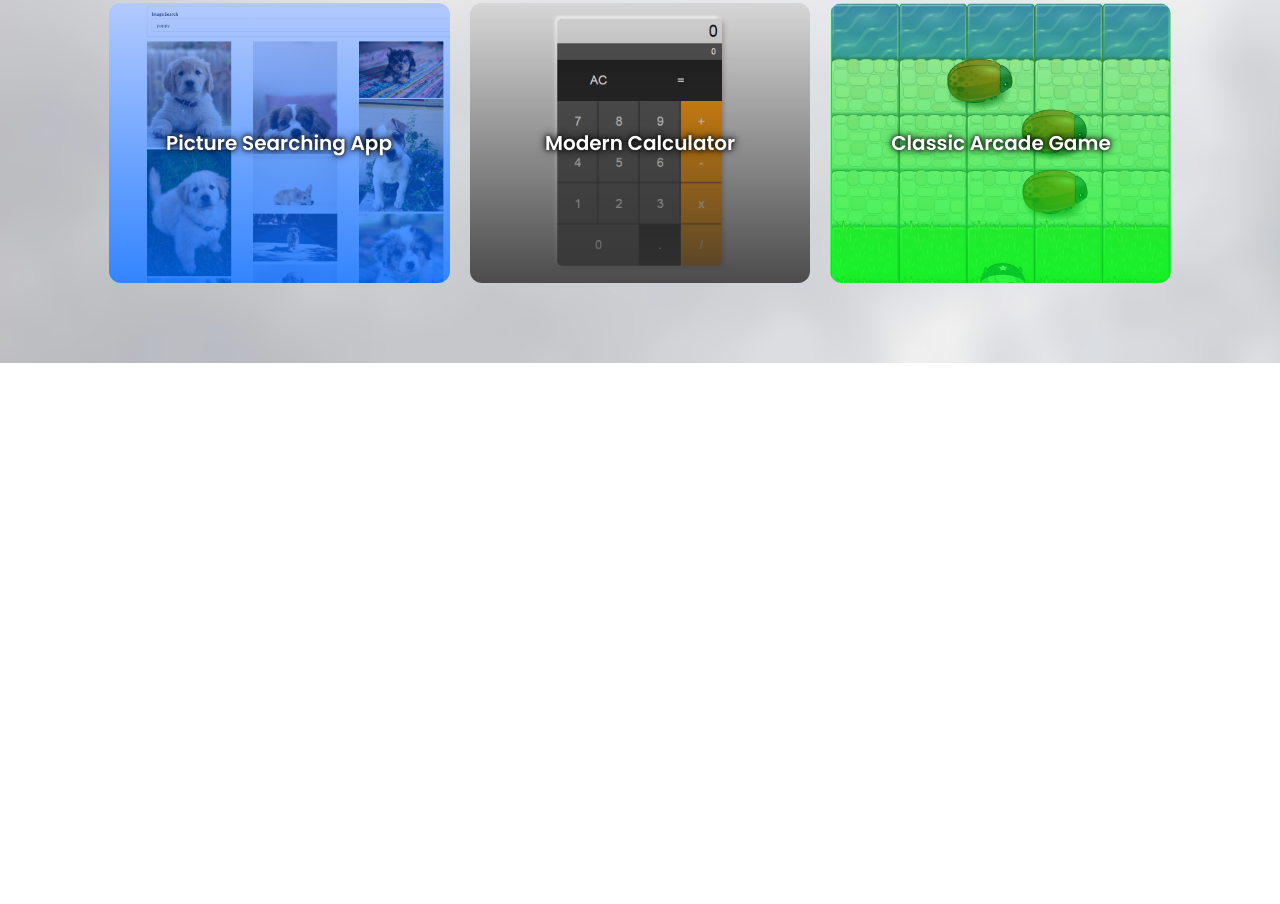
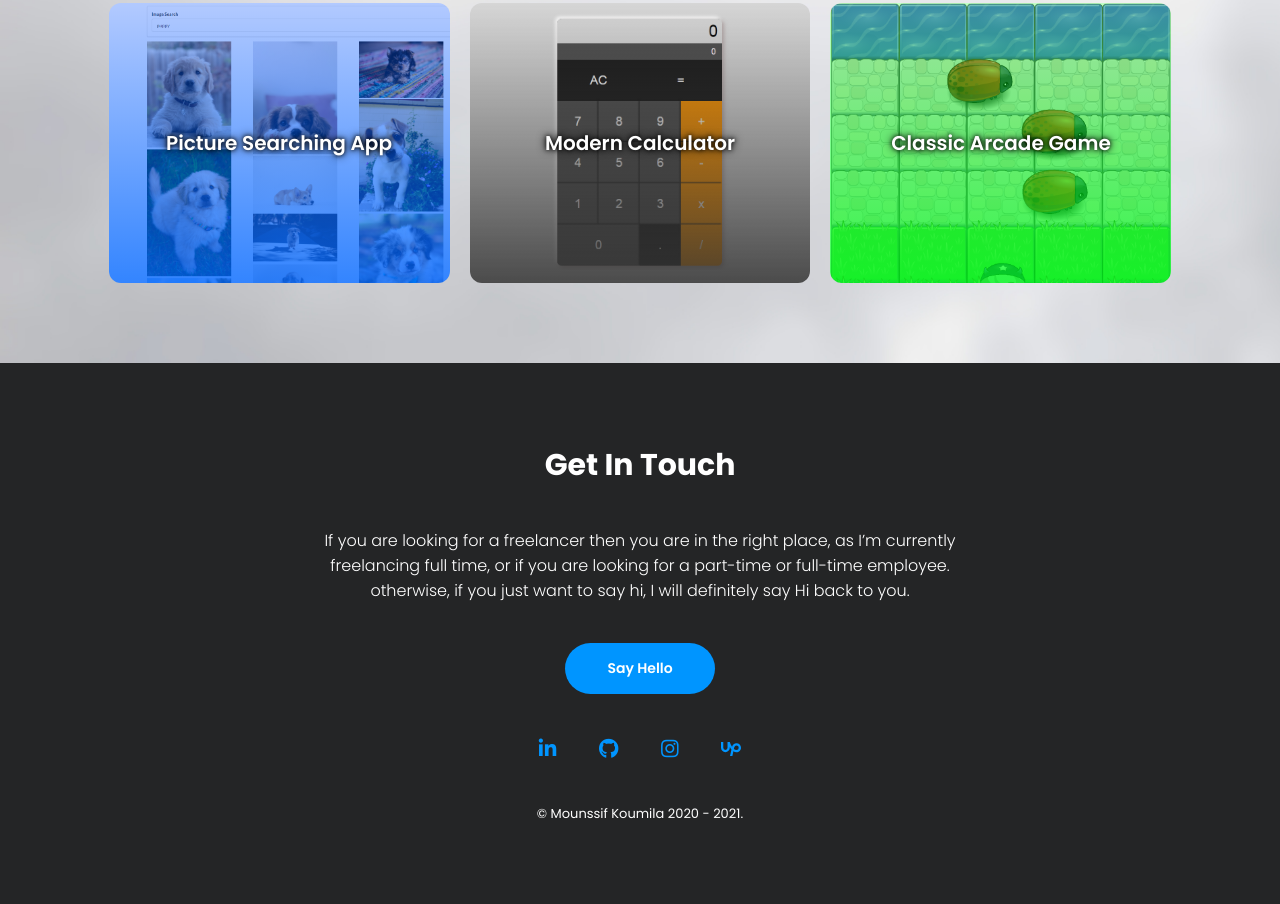
Before and after one commit to cefdev/Portfolio, a website: page index.html in a window 1280 px wide. Shown: the part 2088-2992 px from the top of the page. Before the commit the page ends 2451 px from the top, so only its background shows below. Drawn offline with Linux system fonts and the light colour scheme.

Commit message:
Building Footer section

```diff
--- a/index.html
+++ b/index.html
@@ -145,7 +145,8 @@
                     JSX, React, CSS, YouTube API
                 </p>
                 <div class="project_links">
-                    <a class="external" target="_blank" href="https://cefdev-youtube.netlify.app/"><i class="fas fa-external-link-alt"></i></a>
+                    <a class="external" target="_blank" href="https://cefdev-youtube.netlify.app/"><i
+                            class="fas fa-external-link-alt"></i></a>
                     <a class="github" target="_blank" href="https://github.com/cefdev/React-Video-App"><i
                             class="fab fa-github"></i></a>
                 </div>
@@ -161,7 +162,8 @@
                     JSX, React, Unsplash API, Semantic UI
                 </p>
                 <div class="project_links">
-                    <a class="external" target="_blank" href="https://cefdev-pictures.netlify.app/"><i class="fas fa-external-link-alt"></i></a>
+                    <a class="external" target="_blank" href="https://cefdev-pictures.netlify.app/"><i
+                            class="fas fa-external-link-alt"></i></a>
                     <a class="github" target="_blank" href="https://github.com/cefdev/React-Picture-App"><i
                             class="fab fa-github"></i></a>
                 </div>
@@ -202,6 +204,32 @@
             </div>
         </div>
     </div>
+    <!-- FOOTER SECTION -->
+    <footer class="footer" id="contact">
+        <h1 class="footer_header">Get In Touch</h1>
+        <p class="footer_paragraph">If you are looking for a freelancer then you are in the right place, as I’m
+            currently freelancing full time, or if you are looking for a part-time or full-time employee. otherwise, if
+            you just want to say hi, I will definitely say Hi back to you.</p>
+        <div class="footer_btn">
+            <a href="mailto:moncef.koumila@gmail.com">Say Hello</a>
+        </div>
+        <div class="footer_links">
+            <a href="https://www.linkedin.com/in/cefdev/" target="_blank"><i class="fab fa-linkedin-in"></i></a>
+            <a href="https://www.github.com/cefdev" target="_blank"><i class="fab fa-github"></i></a>
+            <a href="https://www.instagram.com/cefdev/" target="_blank"><i class="fab fa-instagram"></i></a>
+            <a href="https://www.upwork.com/freelancers/~01d00eb0e7b99536bf" target="_blank"><svg
+                    xmlns="http://www.w3.org/2000/svg" xmlns:xlink="http://www.w3.org/1999/xlink" aria-hidden="true"
+                    focusable="false" width="1em" height="1em"
+                    style="vertical-align: -0.125em;-ms-transform: rotate(360deg); -webkit-transform: rotate(360deg); transform: rotate(360deg);"
+                    preserveAspectRatio="xMidYMid meet" viewBox="0 0 24 24">
+                    <path
+                        d="M18.561 13.158c-1.102 0-2.135-.467-3.074-1.227l.228-1.076l.008-.042c.207-1.143.849-3.06 2.839-3.06a2.705 2.705 0 0 1 2.703 2.703a2.707 2.707 0 0 1-2.704 2.702zm0-8.14c-2.539 0-4.51 1.649-5.31 4.366c-1.22-1.834-2.148-4.036-2.687-5.892H7.828v7.112a2.551 2.551 0 0 1-2.547 2.548a2.55 2.55 0 0 1-2.545-2.548V3.492H0v7.112c0 2.914 2.37 5.303 5.281 5.303c2.913 0 5.283-2.389 5.283-5.303v-1.19c.529 1.107 1.182 2.229 1.974 3.221l-1.673 7.873h2.797l1.213-5.71c1.063.679 2.285 1.109 3.686 1.109c3 0 5.439-2.452 5.439-5.45c0-3-2.439-5.439-5.439-5.439z"
+                        fill="#0095ff" />
+                    <rect x="0" y="0" width="24" height="24" fill="rgba(0, 0, 0, 0)" />
+                </svg></a>
+        </div>
+        <p class="footer_license">© Mounssif Koumila 2020 - 2021.</p>
+    </footer>
     <!-- TAPBAR -->
     <div class="tapbar">
         <a class="tapbar-resume" href="./doc/Resume.pdf">Resume</a>
--- /dev/null
+++ b/sass/layouts/_footer.scss
@@ -0,0 +1,68 @@
+.footer {
+  display: flex;
+  align-items: center;
+  justify-content: center;
+  flex-direction: column;
+  padding: 8rem;
+  background: $color-secondary;
+  color: $color-white;
+
+  &_header {
+    font-size: 3rem;
+    margin-bottom: 4rem;
+  }
+
+  &_paragraph {
+    width: 60%;
+    text-align: center;
+    font-size: 1.6rem;
+    font-weight: 300;
+    margin-bottom: 4rem;
+  }
+
+  &_btn {
+    width: 15rem;
+    padding: 1.5rem 1.5rem;
+    margin-bottom: 4rem;
+    text-align: center;
+    background: $color-tertiary;
+    cursor: pointer;
+    border-radius: 5rem;
+    transition: all 0.3s ease-in-out;
+
+    &:hover {
+      background: $color-white;
+
+      a {
+        color: $color-tertiary;
+      }
+    }
+
+    a {
+      color: $color-white;
+      text-decoration: none;
+      font-size: 1.4rem;
+      font-weight: 600;
+    }
+  }
+
+  &_links {
+    margin-bottom: 4rem;
+
+    & > * {
+      display: inline-block;
+      font-size: 2rem;
+      color: $color-tertiary;
+      margin: 0 2rem;
+      transition: all 0.2s ease-in-out;
+
+      &:hover {
+        transform: scale(1.2);
+      }
+    }
+  }
+
+  &_license {
+    font-size: 1.3rem;
+  }
+}
--- a/sass/main.scss
+++ b/sass/main.scss
@@ -11,3 +11,4 @@
 @import "./layouts/header";
 @import "./layouts/home";
 @import "./layouts/tapbar";
+@import "./layouts/footer";
```
Also changed, not shown: css/style.css.
